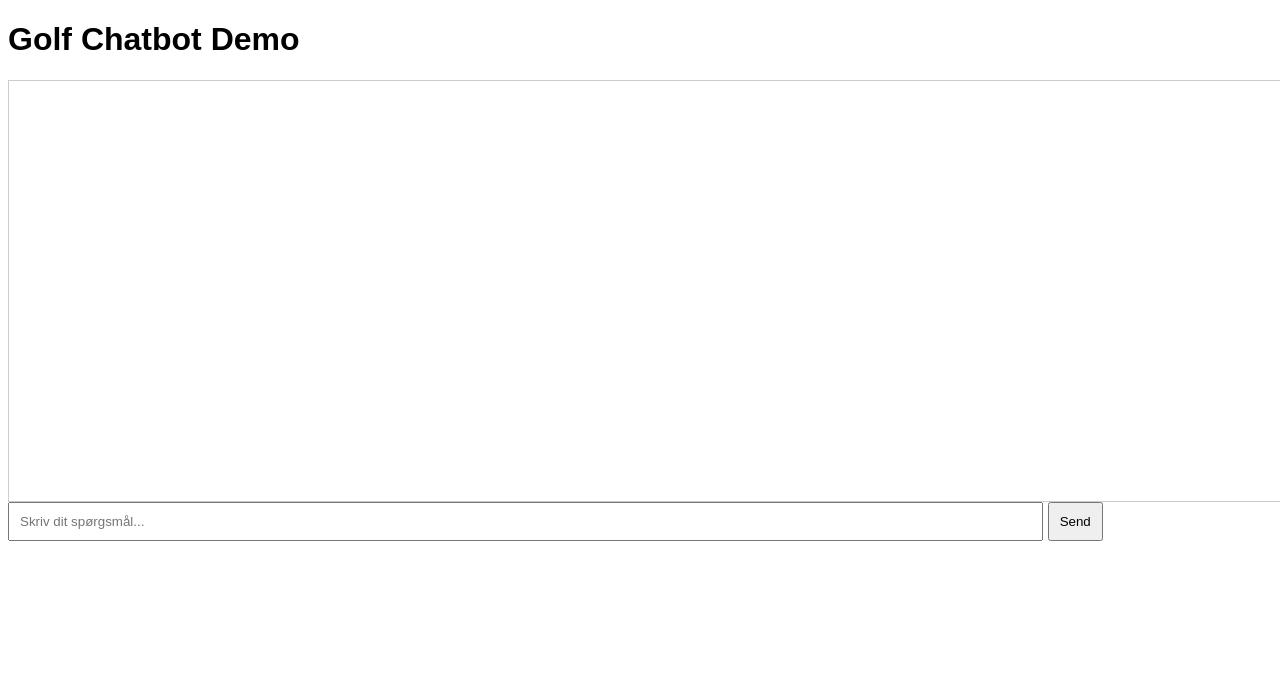
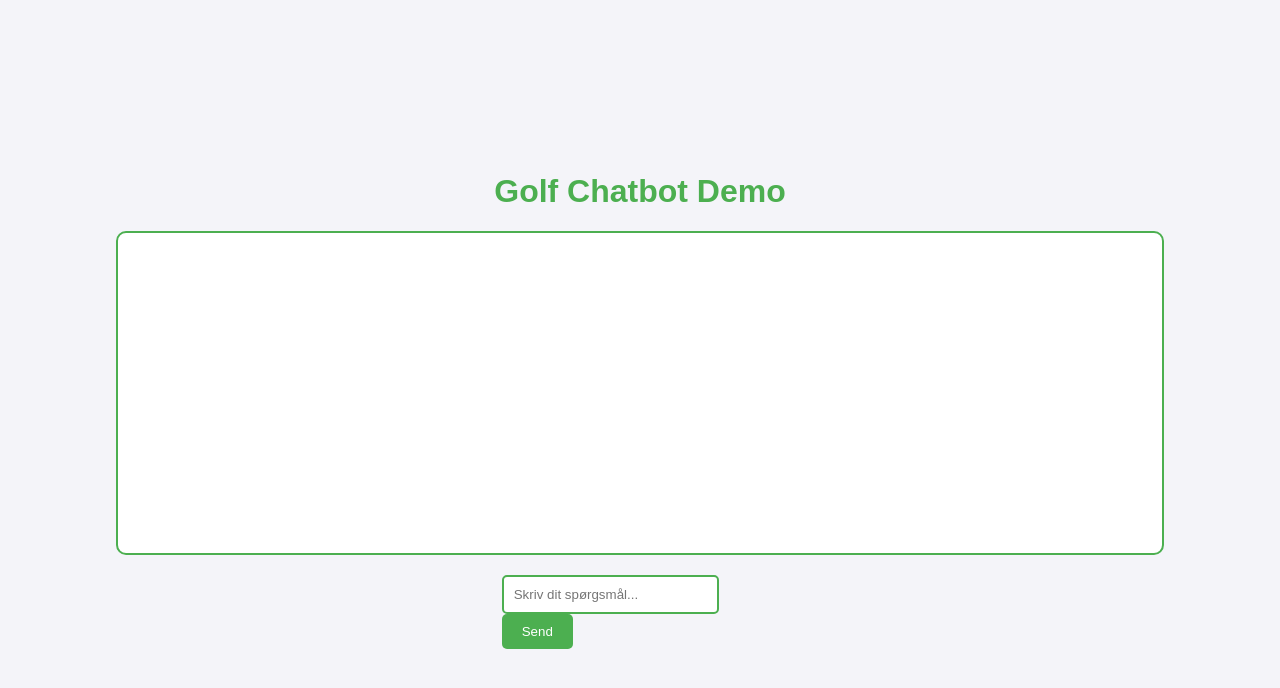
Before and after one commit to JakobDrist/golf.regler, a plain HTML site: page index.html in a window 1280 px wide. Drawn offline with Linux system fonts and the light colour scheme.

Commit message:
Add files via upload

```diff
--- a/index.html
+++ b/index.html
@@ -5,17 +5,59 @@
     <meta name="viewport" content="width=device-width, initial-scale=1.0">
     <title>Golf Chatbot Demo</title>
     <style>
-        body { font-family: Arial, sans-serif; }
-        #chatbox { width: 100%; height: 400px; border: 1px solid #ccc; padding: 10px; overflow-y: scroll; }
-        #userInput { width: 80%; padding: 10px; }
-        #sendBtn { padding: 10px; }
+        body {
+            font-family: 'Arial', sans-serif;
+            background-color: #f4f4f9;
+            margin: 0;
+            padding: 0;
+            display: flex;
+            flex-direction: column;
+            align-items: center;
+            justify-content: center;
+            height: 100vh;
+        }
+        h1 {
+            color: #4CAF50;
+        }
+        #chatbox {
+            width: 80%;
+            height: 300px;
+            border: 2px solid #4CAF50;
+            border-radius: 10px;
+            padding: 10px;
+            overflow-y: auto;
+            background-color: white;
+            margin-bottom: 20px;
+        }
+        #userInput {
+            width: 70%;
+            padding: 10px;
+            border: 2px solid #4CAF50;
+            border-radius: 5px;
+        }
+        #sendBtn {
+            padding: 10px 20px;
+            background-color: #4CAF50;
+            color: white;
+            border: none;
+            border-radius: 5px;
+            cursor: pointer;
+        }
+        #sendBtn:hover {
+            background-color: #45a049;
+        }
+        p {
+            margin: 5px 0;
+        }
     </style>
 </head>
 <body>
     <h1>Golf Chatbot Demo</h1>
     <div id="chatbox"></div>
-    <input type="text" id="userInput" placeholder="Skriv dit spørgsmål..." />
-    <button id="sendBtn">Send</button>
+    <div>
+        <input type="text" id="userInput" placeholder="Skriv dit spørgsmål..." />
+        <button id="sendBtn">Send</button>
+    </div>
 
     <script>
         const chatbox = document.getElementById("chatbox");
```
